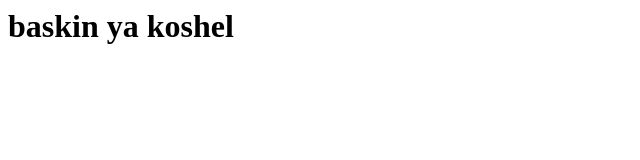
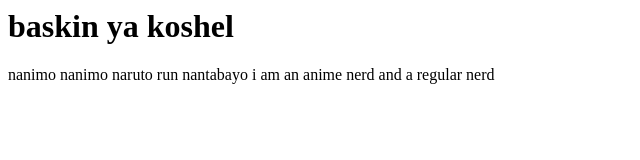
Before and after one commit to SharpRage33/Website, a plain HTML site: page index.html in a window 1280 px wide. Shown: the whole page, without its empty margins (0-640 px from the left). Drawn offline with Linux system fonts and the light colour scheme.

Commit message:
Update index.html

```diff
--- a/index.html
+++ b/index.html
@@ -1,3 +1,4 @@
 <body>
-<h1>baskin ya koshel</h1>
+  <h1>baskin ya koshel</h1>
+  <p>nanimo nanimo naruto run nantabayo i am an anime nerd and a regular nerd</p>
 </body>
```
